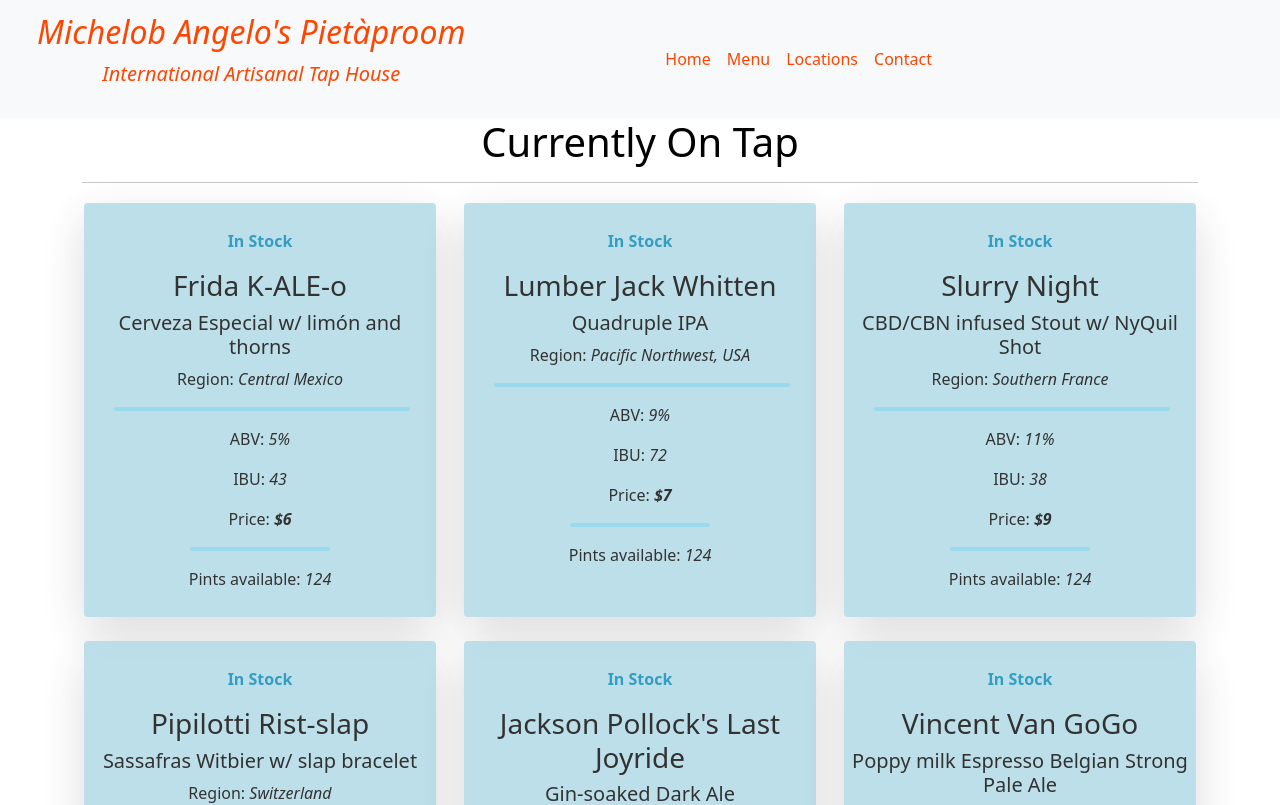
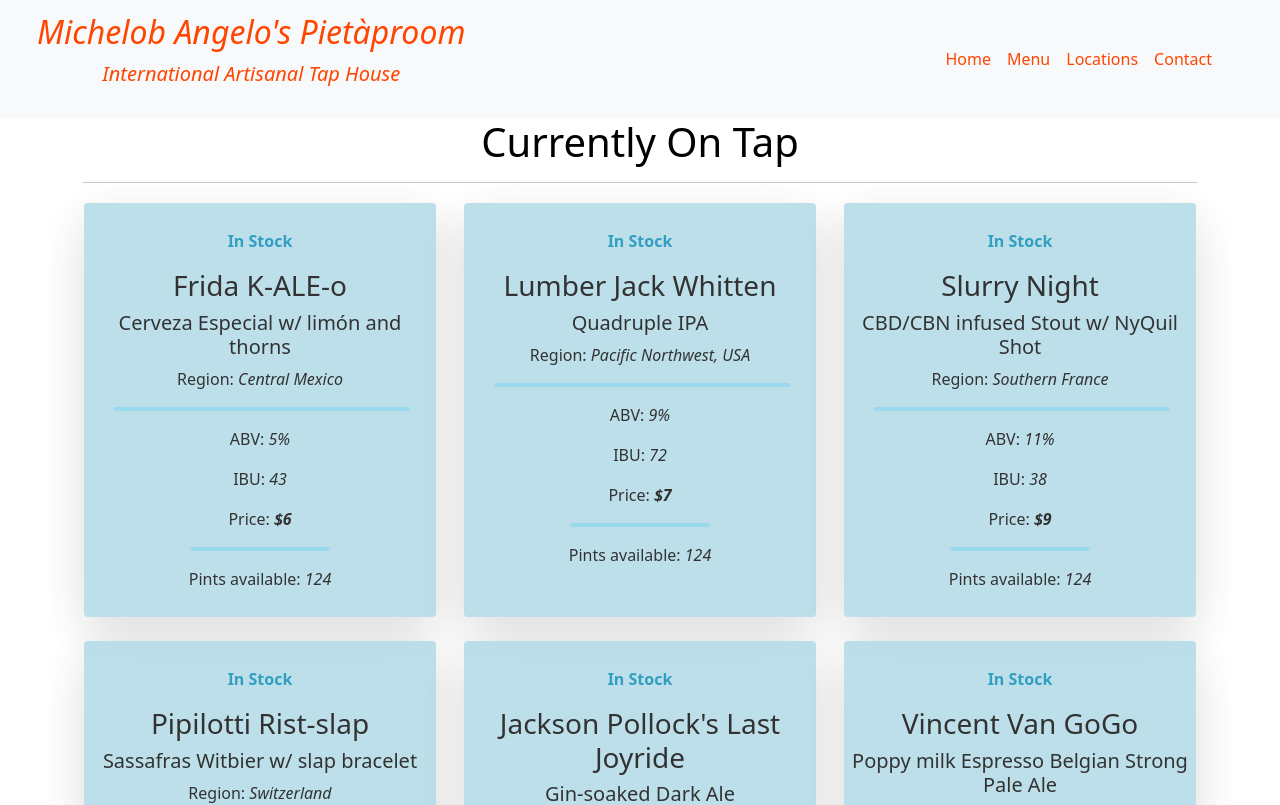
Before and after one commit to johnwhittenstudio/tap-room, a React (Create React App) app: page / in a window 1280 px wide. Shown: the top 805 px of the page. Built offline with nearby package versions, Linux system fonts and the light colour scheme.

Commit message:
adjust navbar justification

```diff
--- a/src/components/Header.js
+++ b/src/components/Header.js
@@ -7,9 +7,9 @@ const Header = (props) => {
     <nav className="navbar navbar-expand-lg bg-light">
       <div className="container-fluid">
         <a className="navbar-brand" id="logo" style={{color: "orangered"}} href="/"><h2><em>Michelob Angelo's Pietàproom</em></h2><p><em>International Artisanal Tap House</em></p></a>
-        <div className="collapse navbar-collapse" id="navbarNav">
+        <div className="collapse navbar-collapse d-flex justify-content-end align-items-center me-5" id="navbarNav">
           <ul className="navbar-nav">
-            &nbsp; &nbsp; &nbsp; &nbsp; &nbsp; &nbsp; &nbsp; &nbsp; &nbsp; &nbsp; &nbsp; &nbsp; &nbsp;
+            {/* &nbsp; &nbsp; &nbsp; &nbsp; &nbsp; &nbsp; &nbsp; &nbsp; &nbsp; &nbsp; &nbsp; &nbsp; &nbsp; */}
 
             <li className="nav-item">
               <a className="nav-link active" style={{color: "orangered"}} aria-current="page" href="/">Home</a>
```
